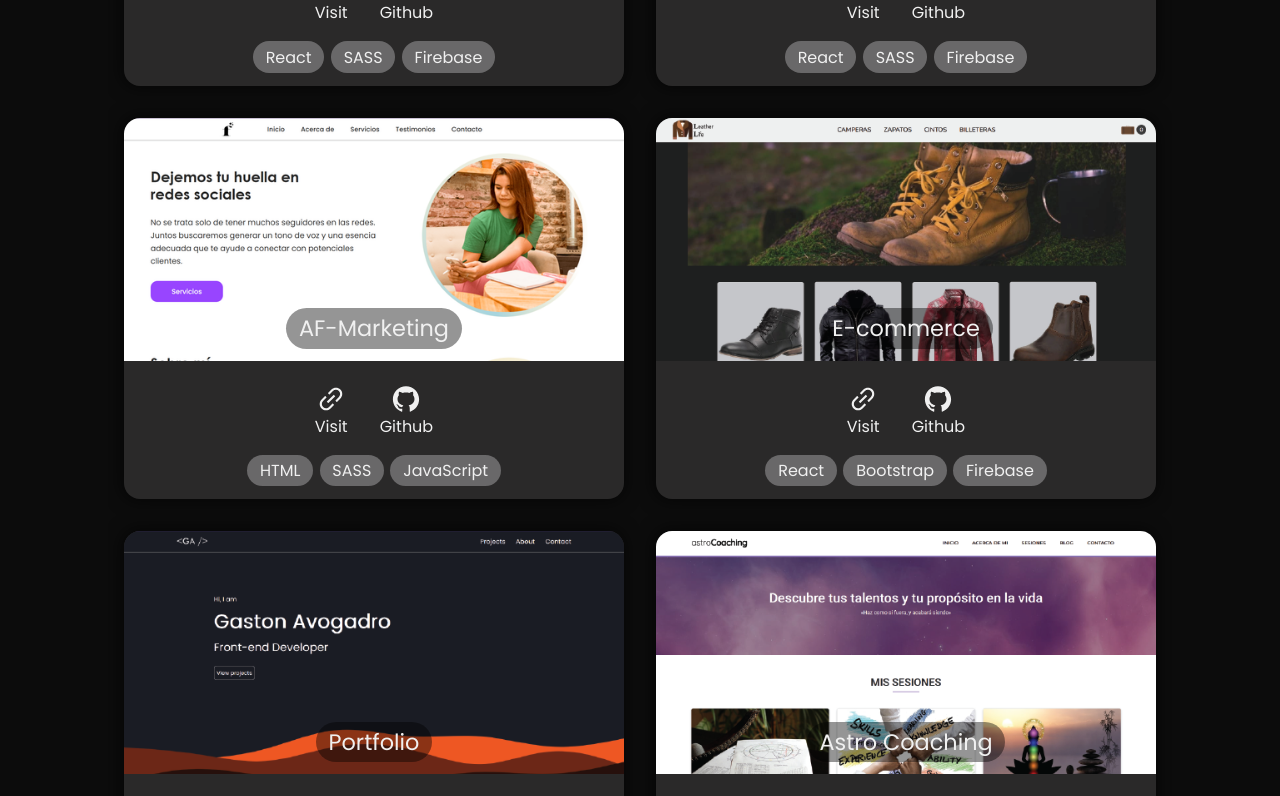
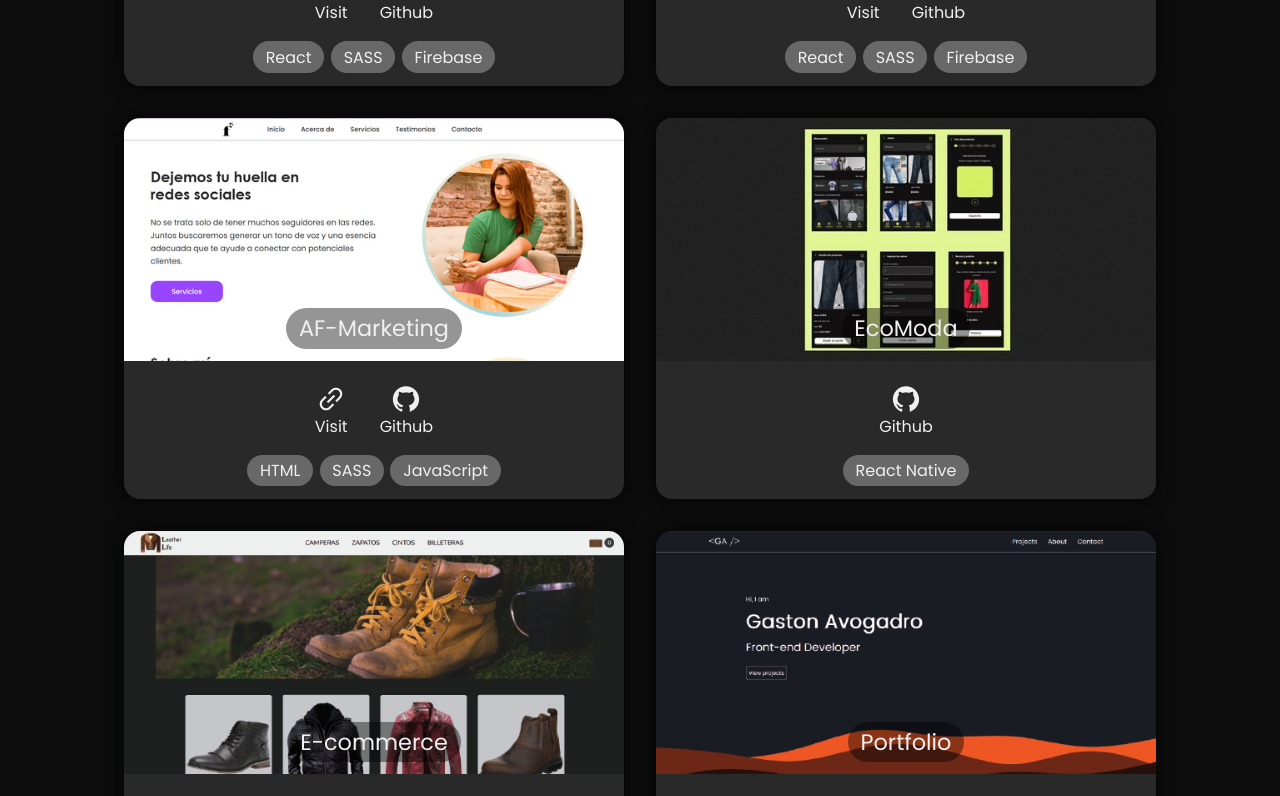
Before and after one commit to GastonAvogadro/Portfolio, a React (Create React App) app: page / in a window 1280 px wide. Shown: the part 1264-2060 px from the top of the page. Built offline with nearby package versions, Linux system fonts and the light colour scheme.

Commit message:
add ecoModa project

```diff
--- a/src/components/Project.js
+++ b/src/components/Project.js
@@ -15,12 +15,14 @@ const Project = ({ name, tech, image, linkSite, linkRepo }) => {
                     </div>
                 </div>
                 <div className="projectCard__links">
+                    {linkSite && (
                         <div>
                             <a href={linkSite} target="_blank" rel="noopener noreferrer">
                                 <AiOutlineLink size={30} />
                                 <p>Visit</p>
                             </a>
                         </div>
+                    )}
                     <div>
                         <a href={linkRepo} target="_blank" rel="noopener noreferrer">
                             <AiOutlineGithub size={30} />
--- a/src/components/ProjectsList.js
+++ b/src/components/ProjectsList.js
@@ -6,6 +6,7 @@ import weather from '../assets/weather.png';
 import NFS from '../assets/NFS.png';
 import AF_MKT from '../assets/AF-MKT.png';
 import legere from '../assets/legere.png'
+import ecoModa from '../assets/ecoModa.jpg'
 
 const ProjectsList = () => {
     const projects = [
@@ -31,6 +32,13 @@ const ProjectsList = () => {
             linkRepo: 'https://github.com/GastonAvogadro/AF-Marketing',
         },
         {
+            name: 'EcoModa',
+            tech: ['React Native'],
+            image: ecoModa,
+            //linkSite: 'https://feliaranda.com.ar/',
+            linkRepo: 'https://github.com/GastonAvogadro/Eco-Moda-React-Native',
+        },
+        {
             name: 'E-commerce',
             tech: ['React', 'Bootstrap', 'Firebase'],
             image: leatherLife,
@@ -41,8 +49,8 @@ const ProjectsList = () => {
             name: 'Portfolio',
             tech: ['React', 'SASS'],
             image: portfolio,
-            linkSite: '',
-            linkRepo: '',
+            linkSite: 'https://portfolio-avogadro-gaston.netlify.app/',
+            linkRepo: 'https://github.com/GastonAvogadro/Portfolio',
         },
         {
             name: 'Astro Coaching',
--- a/src/sass/styles/Project.scss
+++ b/src/sass/styles/Project.scss
@@ -4,14 +4,10 @@
 
 .light .projectCard {
     background-color: rgb(246, 246, 246);
-    .projectCard__title{
+    .projectCard__title {
         color: $dark-txt;
     }
-
 }
-
-
-
 
 .projectCard {
     background-color: #2a2929;
```
Also changed, not shown: src/assets/ecoModa.jpg (added). Lines whose indentation alone changed are shown as unchanged.
